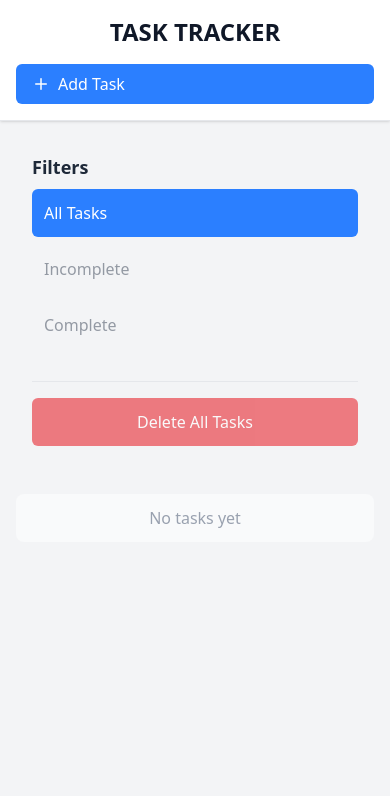
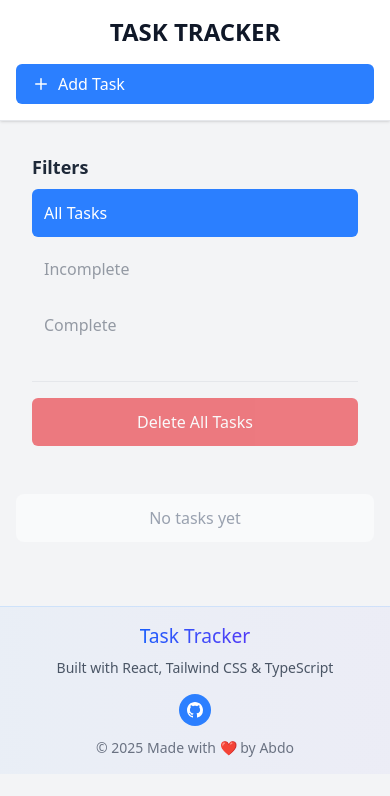
Before and after one commit to A-rahmanjs/task-tracker, a React (Vite) app: page / in a window 390 px wide. Shown: the top 796 px of the page. Built offline with nearby package versions, Linux system fonts and the light colour scheme.

Commit message:
added footer

```diff
--- a/src/App.css
+++ b/src/App.css
@@ -45,6 +45,15 @@
 
   .priority-selector {
     width: 100%;
+  }
+
+  .app-footer {
+    padding: 1rem 0;
+    margin-top: 3rem;
+  }
+
+  .footer-title {
+    font-size: 1.2rem;
   }
 }
 
@@ -134,4 +143,12 @@
     width: 100%;
   }
 
+  /* Footer mobile styles */
+  .app-footer {
+    padding-bottom: 1rem;
+  }
+
+  .footer-social {
+    margin-bottom: 0.75rem;
+  }
 }
--- a/src/App.tsx
+++ b/src/App.tsx
@@ -3,7 +3,7 @@ import Header from './components/Header/Header'
 import ControlPanel from './components/ControlPanel/ControlPanel';
 import SideBar from './components/SideBar/SideBar';
 import { TaskProvider } from './context/TaskContext';
-
+import Footer from './components/Footer/Footer';
 
 function App() {
   return (
@@ -14,6 +14,7 @@ function App() {
             <SideBar/>
             <ControlPanel />
           </div>
+          <Footer />
         </div>
       </TaskProvider>
   )
--- /dev/null
+++ b/src/components/Footer/Footer.tsx
@@ -0,0 +1,33 @@
+
+function Footer() {
+  const currentYear = new Date().getFullYear();
+
+  return (
+    <footer className="app-footer relative w-full py-6 mt-8 border-t border-blue-300/30 bg-gradient-to-r from-blue-500/5 to-indigo-500/5 dark:bg-gradient-to-r dark:from-blue-900/10 dark:to-indigo-900/10 dark:border-gray-700">
+      <div className="container mx-auto px-4">
+        <div className="flex flex-col items-center justify-center">
+          <p className="footer-title text-center font-medium text-xl bg-gradient-to-r from-blue-600 to-indigo-600 bg-clip-text text-transparent mb-2 dark:from-blue-400 dark:to-indigo-400">
+            Task Tracker
+          </p>
+          <p className="footer-subtitle text-gray-600 dark:text-gray-400 text-sm mb-4">
+            Built with React, Tailwind CSS & TypeScript
+          </p>
+          <div className="footer-social flex items-center justify-center space-x-4 mb-4">
+            <a href="https://github.com/A-rahmanjs" target="_blank" rel="noopener noreferrer">
+            <span className="social-icon w-8 h-8 flex items-center justify-center rounded-full bg-blue-500 text-white hover:bg-blue-600 cursor-pointer transition-all duration-200 transform hover:scale-110 dark:bg-blue-700 dark:hover:bg-blue-600">
+              <svg xmlns="http://www.w3.org/2000/svg" width="16" height="16" fill="currentColor" viewBox="0 0 16 16">
+                <path d="M8 0C3.58 0 0 3.58 0 8c0 3.54 2.29 6.53 5.47 7.59.4.07.55-.17.55-.38 0-.19-.01-.82-.01-1.49-2.01.37-2.53-.49-2.69-.94-.09-.23-.48-.94-.82-1.13-.28-.15-.68-.52-.01-.53.63-.01 1.08.58 1.23.82.72 1.21 1.87.87 2.33.66.07-.52.28-.87.51-1.07-1.78-.2-3.64-.89-3.64-3.95 0-.87.31-1.59.82-2.15-.08-.2-.36-1.02.08-2.12 0 0 .67-.21 2.2.82.64-.18 1.32-.27 2-.27.68 0 1.36.09 2 .27 1.53-1.04 2.2-.82 2.2-.82.44 1.1.16 1.92.08 2.12.51.56.82 1.27.82 2.15 0 3.07-1.87 3.75-3.65 3.95.29.25.54.73.54 1.48 0 1.07-.01 1.93-.01 2.2 0 .21.15.46.55.38A8.013 8.013 0 0 0 16 8c0-4.42-3.58-8-8-8z"/>
+              </svg>
+            </span>
+            </a>
+          </div>
+          <p className="footer-copyright text-gray-500 dark:text-gray-400 text-sm">
+            © {currentYear} Made with ❤️ by Abdo
+          </p>
+        </div>
+      </div>
+    </footer>
+  );
+}
+
+export default Footer;
```
